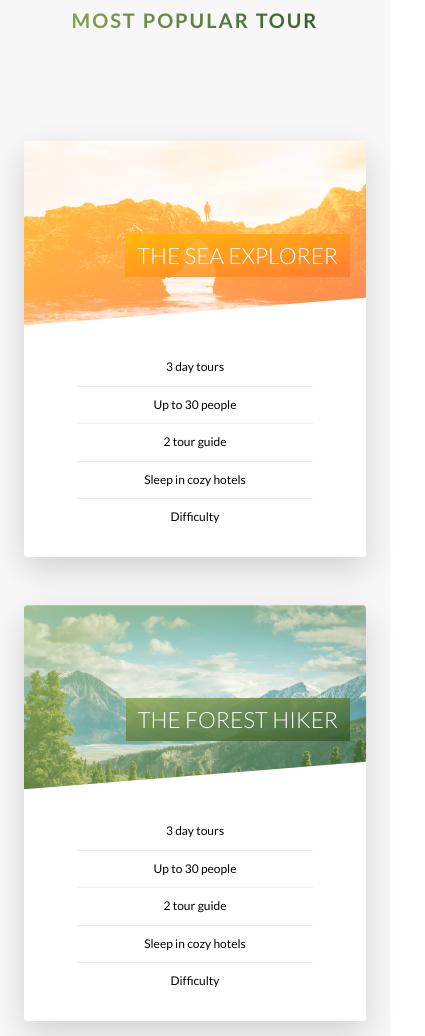
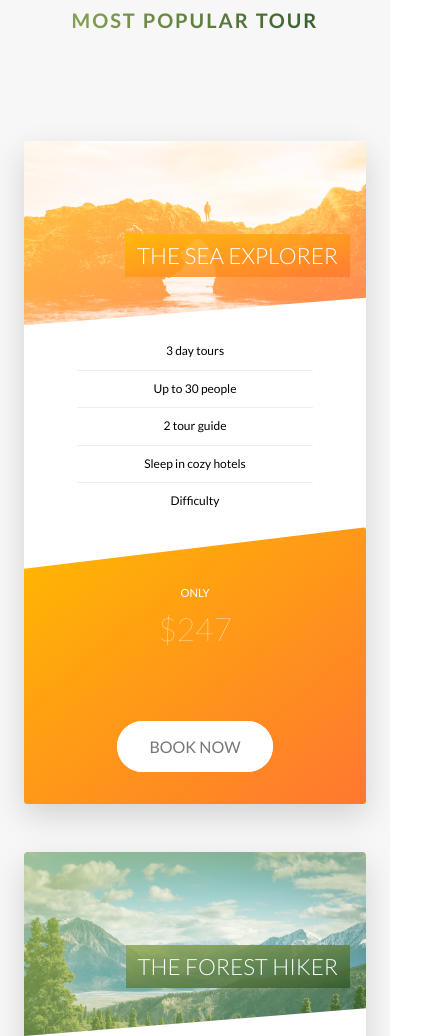
Before and after one commit to S-Abdullahi/natour, a website: page index.html in a window 390 px wide. Shown: the part 2706-3742 px from the top of the page, 425 px wide, since content can reach past the window. Drawn offline with Linux system fonts and the light colour scheme.

Commit message:
book session responsive

```diff
--- a/sass/component/_card.scss
+++ b/sass/component/_card.scss
@@ -156,4 +156,50 @@
         font-size: 6rem;
         font-weight: 100;
     }
+
+    @include respond(tab-port){
+        height: auto;
+        border-radius: 3px;
+        background-color: $color-white;
+        box-shadow: 0 1.5rem 4rem rgba($color-black, 0.15);
+
+        &__side{
+            height: auto;
+            position: relative;
+            border-radius: 3px;
+            box-shadow: none;
+
+            &--back{
+                transform: rotateY(0);
+                clip-path: polygon(0 15%, 100% 0, 100% 100%, 0 100%);
+
+                }
+        }
+
+        &:hover &__side--front{
+            transform: rotateY(0);
+        }
+
+        &__details{
+            padding: 1rem 3rem;
+        }
+
+
+        &__cta{
+            position: relative;
+            top: 0;
+            left: 0;
+            transform: translate(0);
+            width: 100%;
+            padding: 7rem 4rem 4rem 4rem;
+        }
+
+        &__price-box{
+            margin-bottom: 8rem;
+        }
+
+        &__price-value{
+            font-size: 4rem;
+        }
+    }
 }
--- a/sass/component/_form.scss
+++ b/sass/component/_form.scss
@@ -16,6 +16,11 @@
         width: 90%;
         display: block;
         transition: all 0.3s;
+
+        @include respond(tab-port){
+            width: 100%;
+            margin-bottom:2rem;
+        }
 
         &:focus{
             outline: none;
@@ -52,6 +57,11 @@
     &__radio-group{
         width: 49%;
         display: inline-block;
+
+        @include respond(tab-port){
+            width: 100%;
+            margin-bottom:2rem;
+        }
     }
 
     &__radio-input{
--- a/sass/component/_story.scss
+++ b/sass/component/_story.scss
@@ -9,6 +9,15 @@
     font-size: $default-font-size;
     transform: skewX(-12deg);
 
+    @include respond(tab-port){
+        width: 100%;
+        padding: 4rem;
+        padding-left: 7rem;
+    }
+
+    @include respond(phone){
+        transform: skewX(0);
+    }
 
     &__shape{
         width: 15rem;
@@ -20,6 +29,10 @@
         -webkit-clip-path: circle(50% at 50% 50%);
         transform: translateX(-3rem) skewX(12deg);
         position: relative;
+
+        @include respond(phone){
+            transform: translateX(-3rem) skewX(0 );
+        }
     }
     &__image{
         height: 100%;
@@ -30,6 +43,10 @@
 
     &__text{
         transform: skewX(12deg);
+
+        @include respond(phone){
+            transform: skewX(0 );
+        }
     }
 
     &__caption{
--- a/sass/layout/_navigation.scss
+++ b/sass/layout/_navigation.scss
@@ -39,13 +39,13 @@
         transition: transform 0.8s cubic-bezier(0.86, 0, 0.7, 1);
 
         @include respond(tab-port){
-            top: 4rem;
-            right: 4rem;
+            top: 4.5rem;
+            right: 4.5rem;
         }
 
         @include respond(phone){
-            top: 3.5rem;
-            right: 3.5rem;
+            top: 4rem;
+            right: 4rem;
         }
 
 
--- a/sass/pages/_home.scss
+++ b/sass/pages/_home.scss
@@ -65,10 +65,32 @@
     background-size: 100%;
     border-radius: 3px;
     box-shadow: 0 1.5rem 4rem rgba($color-black, 0.2);
-    height: 50rem;
 
+    @include respond(tab-land){
+        background-image: linear-gradient(105deg,
+                                    rgba($color-white,0.9) 0%,
+                                    rgba($color-white, 0.9) 65%,
+                                    transparent 65%),
+                                url("../img/nat-10.jpg");
+                                background-size: cover;
+    }
+
+    @include respond(tab-port){
+        background-image: linear-gradient(to right,
+        rgba($color-white,0.9) 0%,
+        rgba($color-white, 0.9) 100%),
+    url("../img/nat-10.jpg");
+    }
     &__form{
         width: 50%;
         padding: 6rem;
+
+        @include respond(tab-land){
+             width: 70%;
+        }
+
+        @include respond(tab-port){
+            width: 100%;
+        }
     }
 }
```
Also changed, not shown: style/style.css.
